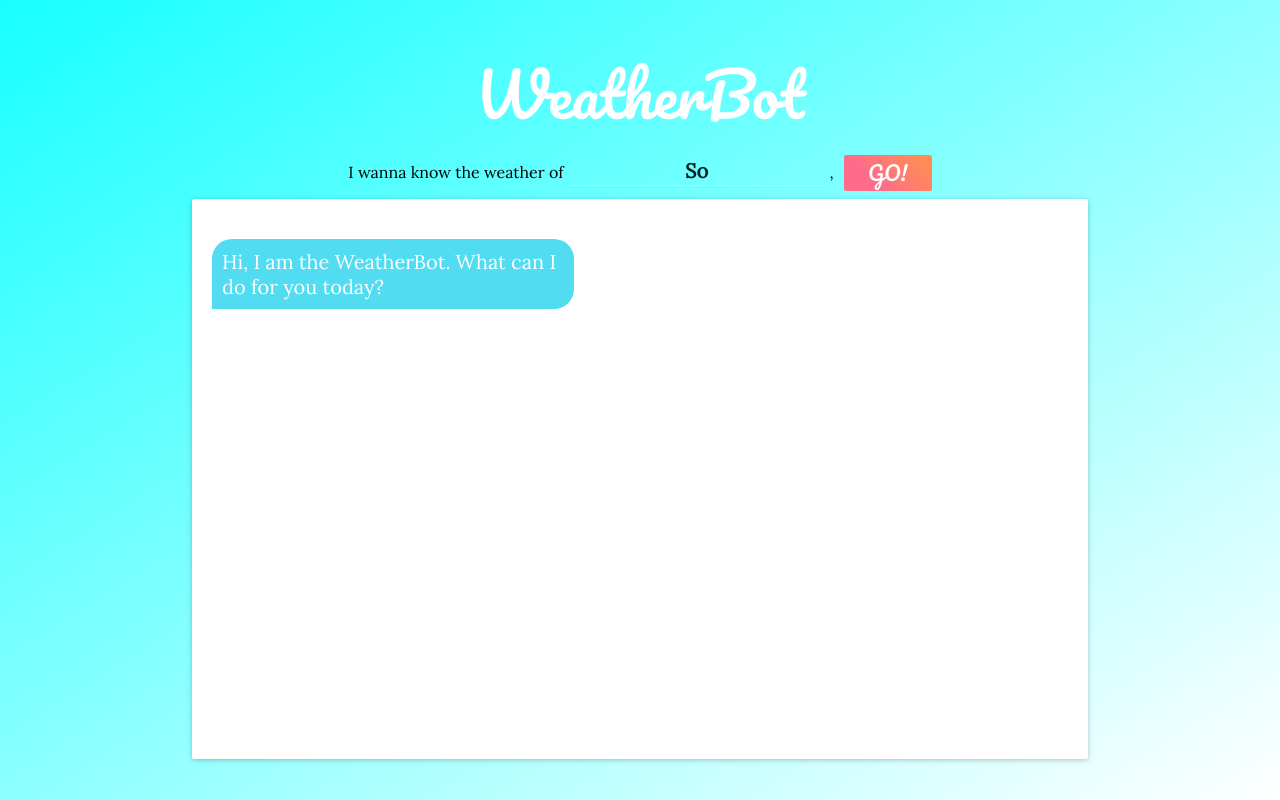
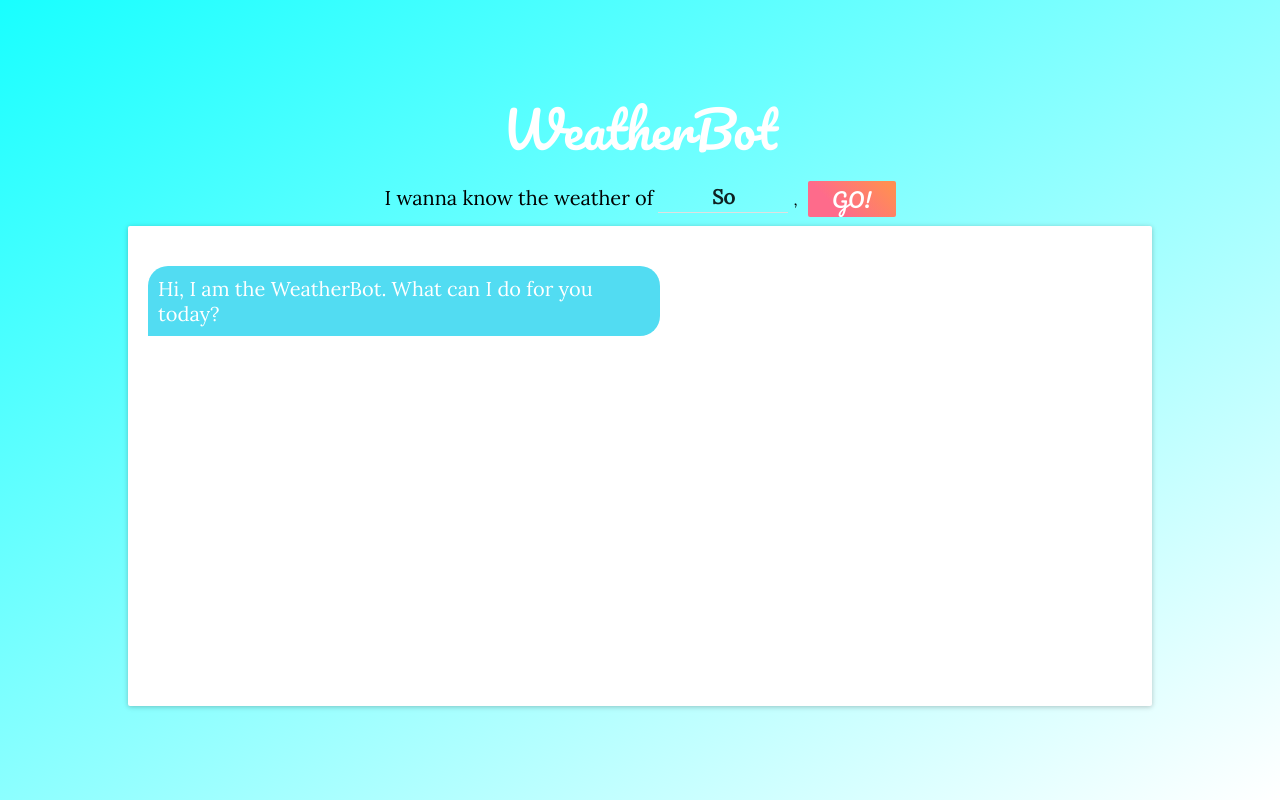
Before and after one commit to shuchenliu/NimblyChallenge, a React (Create React App) app: page / in a window 1280 px wide. Built offline with nearby package versions, Linux system fonts and the light colour scheme; a web font is replaced by a local one.

Commit message:
FIX: Smaller screen adaption

```diff
--- a/src/view/App.css
+++ b/src/view/App.css
@@ -28,16 +28,18 @@
   align-items: center;
   justify-content: center;
   flex-direction: column;
+  width: 100%;
 }
 
 .header {
-  font-size: 45pt;
+  font-size: 50px;
   color: white;
+  max-width: 80%;
+  text-align: center;
 }
 
-.lowerHeader {
-  padding-left: 70%;
-  font-size: 8pt;
+.fixedText {
+  font-size: 20px;
 }
 
 .TextField {
@@ -47,14 +49,16 @@
 
 .search {
   margin-bottom: 5px;
+  text-align: center;
 }
 
 .DialogueBox {
-  height: 70%;
-  width: 70%;
+  min-height: 60%;
+  width: 80%;
   background: #eaecef;
   overflow-y: scroll;
   padding-top: 20px;
+  margin-bottom: 10px;
 }
 
 .ChatBubbleHolder {
@@ -72,7 +76,7 @@
 }
 
 .ChatBubble {
-  max-width: 40%;
+  max-width: 50%;
   min-width: 30px;
   font-size: 20px;
   text-align: left;
--- a/src/view/Search.jsx
+++ b/src/view/Search.jsx
@@ -141,7 +141,8 @@ class Search extends Component {
     };
 
     return (
-      <span className="Lora search"> I wanna know the weather of
+      <span className="Lora search">
+        <span className="fixedText">I wanna know the weather of</span>
         <TextField
           id="SearchBar"
           className="TextField Lora"
@@ -151,8 +152,8 @@ class Search extends Component {
                         fontFamily: 'Lora',
                         fontSize:20,
                         fontWeight: 'Bold'}}
-          hintStyle={{width: 'auto', textAlign: 'center' }}
-          style={{ width: 'auto' }}
+          hintStyle={{width: '130px', textAlign: 'center' }}
+          style={{ width: '130px' }}
           defaultValue={this.state.textValue}
           onKeyPress={this.handleKeyPress}/>
         ,
```
